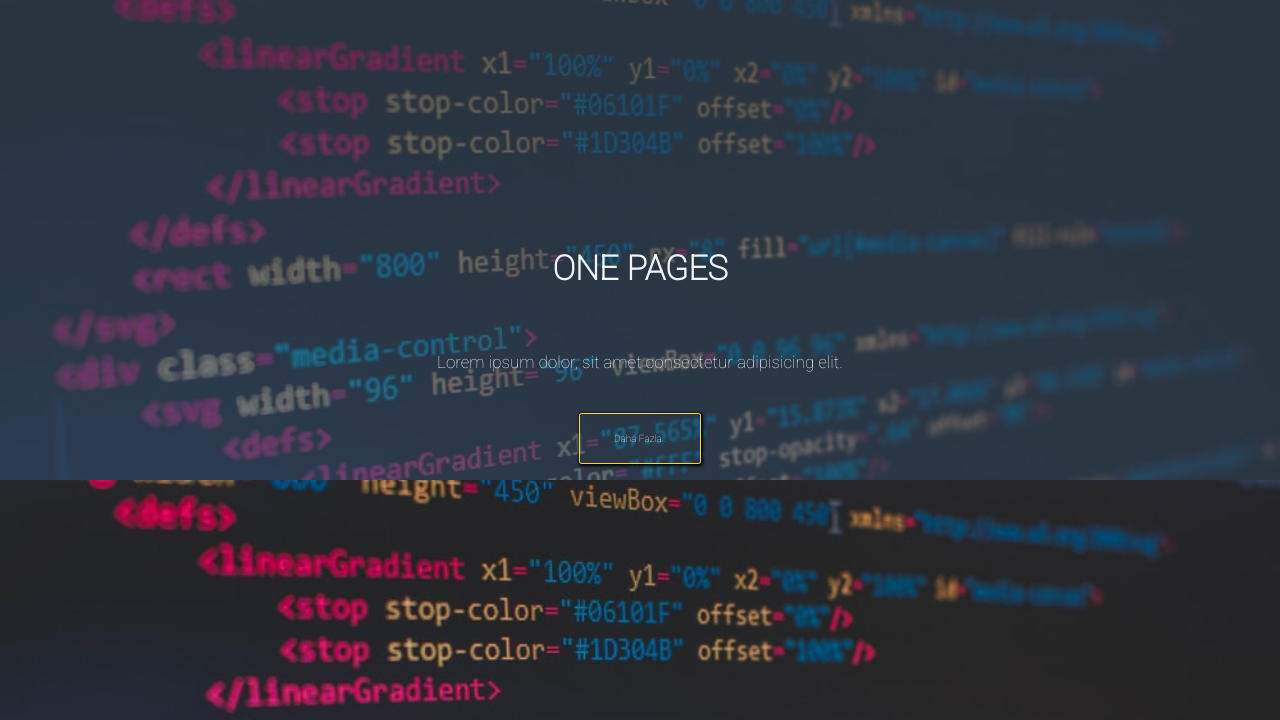
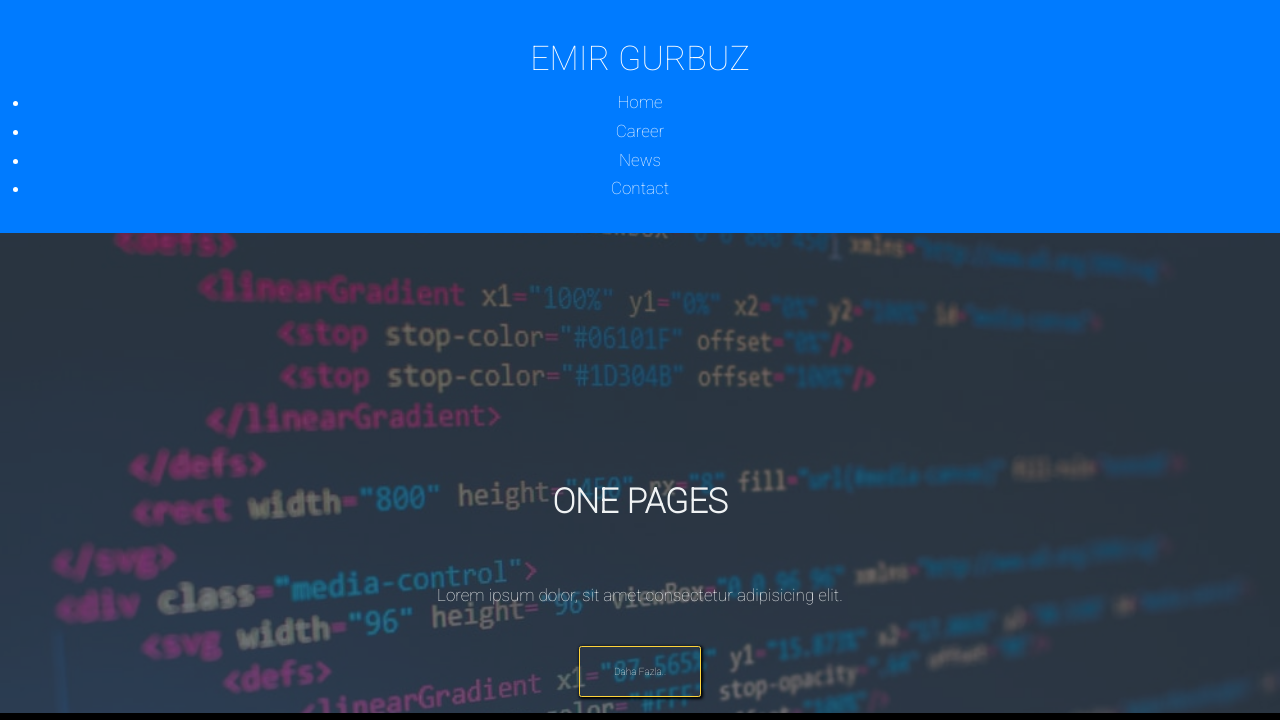
Before and after one commit to emir57/JQuery-Projects, a plain HTML site: page OnePages/index.htm in a window 1280 px wide. Shown: the top 720 px of the page. Drawn offline with Linux system fonts and the light colour scheme.

Commit message:
container and nav css

```diff
--- a/OnePages/css/style.css
+++ b/OnePages/css/style.css
@@ -144,3 +144,18 @@ header h1 {
 #right-main ul {
     list-style-type: none;
 }
+.container{
+    width: 120rem;
+    margin: 0 auto;
+    padding-left: .6rem;
+    padding-right: .6rem;
+}
+nav{
+    background-color: #007bff;
+    color: #FFF;
+    padding:3rem;
+}
+.emir-gurbuz{
+    color: #fff;
+    font-size: 3.4rem;
+}
--- a/OnePages/index.htm
+++ b/OnePages/index.htm
@@ -10,13 +10,27 @@
     <link rel="preconnect" href="https://fonts.googleapis.com">
     <link rel="preconnect" href="https://fonts.gstatic.com" crossorigin>
     <link href="https://fonts.googleapis.com/css2?family=Roboto:wght@100&display=swap" rel="stylesheet">
-    <link rel="stylesheet" href="https://use.fontawesome.com/releases/v5.15.4/css/all.css" integrity="sha384-DyZ88mC6Up2uqS4h/KRgHuoeGwBcD4Ng9SiP4dIRy0EXTlnuz47vAwmeGwVChigm" crossorigin="anonymous">
+    <link rel="stylesheet" href="https://use.fontawesome.com/releases/v5.15.4/css/all.css"
+        integrity="sha384-DyZ88mC6Up2uqS4h/KRgHuoeGwBcD4Ng9SiP4dIRy0EXTlnuz47vAwmeGwVChigm" crossorigin="anonymous">
 
 
 </head>
 
 <body>
 
+    <nav>
+        <div class="container">
+            <div><a class="emir-gurbuz" href="">EMIR GURBUZ</a></div>
+        </div>
+        <div>
+            <ul>
+                <li>Home</li>
+                <li>Career</li>
+                <li>News</li>
+                <li>Contact</li>
+            </ul>
+        </div>
+    </nav>
     <header>
         <div class="image-header"></div>
         <div class="theme-header">
@@ -27,19 +41,6 @@
     </header>
 
     <main>
-
-        <nav>
-            <div><img src="./image/photo-1542831371-29b0f74f9713.jpg" alt=""></div>
-            <div>
-                <ul>
-                    <li>Home</li>
-                    <li>Career</li>
-                    <li>News</li>
-                    <li>Contact</li>
-                </ul>
-            </div>
-        </nav>
-
         <!-- Section 1 -->
         <section id="division-1-main">
             <div class="piece">
```
